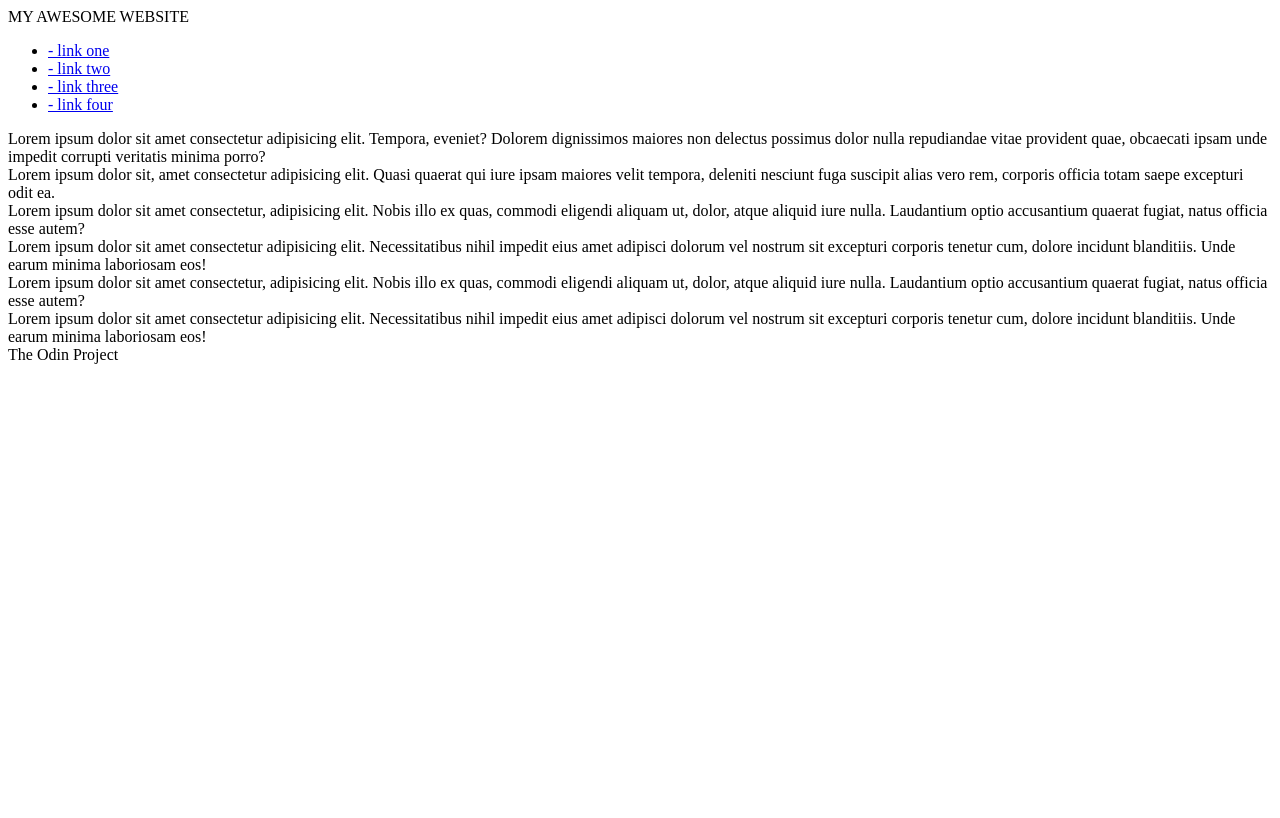
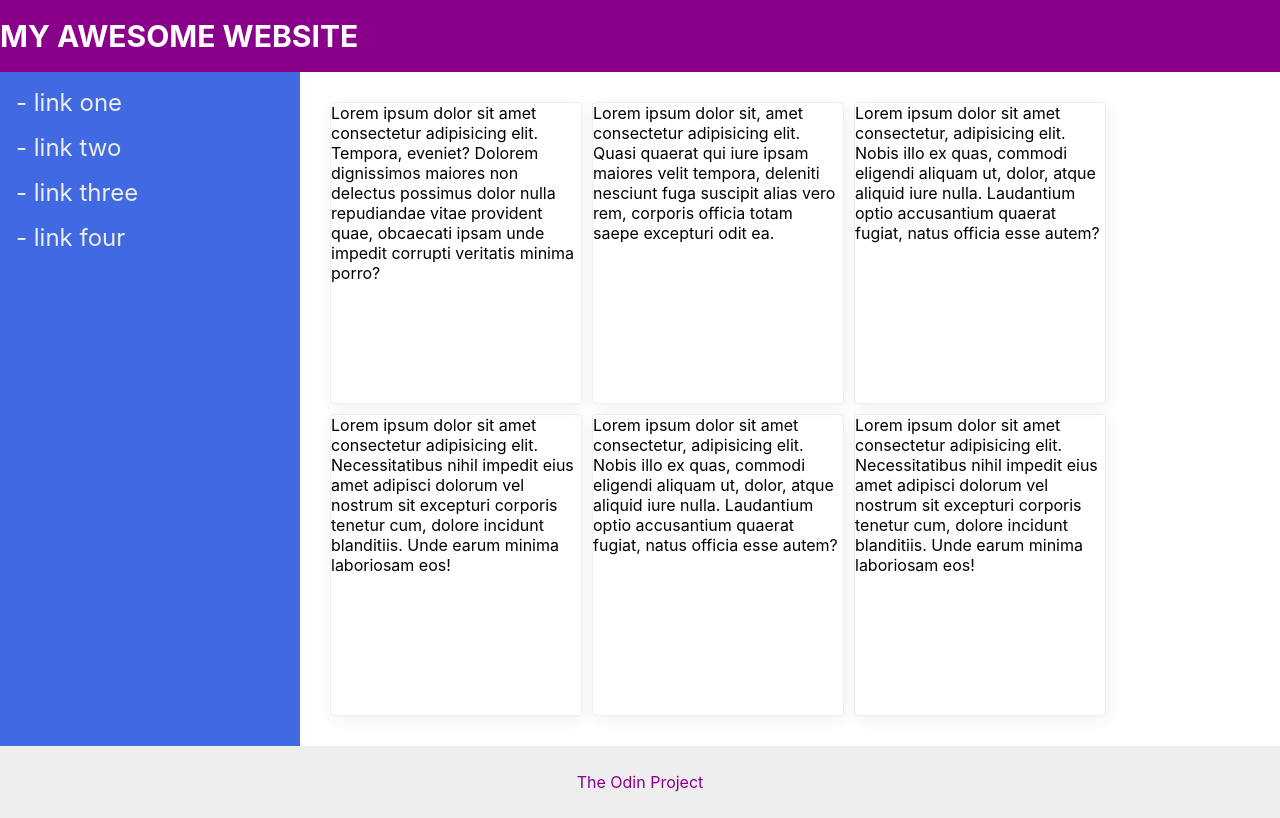
Before and after one commit to stoty321/07-flex-layout-2, a plain HTML site: page index.html in a window 1280 px wide. Drawn offline with Linux system fonts and the light colour scheme.

Commit message:
add flexbox and text stypling to css completed the exercise

```diff
--- a/css/style.css
+++ b/css/style.css
@@ -2,28 +2,72 @@ body {
     font-family: -apple-system, system-ui, -apple-system, BlinkMacSystemFont, 'Segoe UI', Roboto, Oxygen, Ubuntu, Cantarell, 'Open Sans', 'Helvetica Neue', sans-serif;
     margin: 0;
     min-height: 100vh;
+    display:flex;
+    flex-direction: column;
 }
 
+.body{
+    flex: 1;
+    display: flex;
+}
 .header {
     height: 72px;
     background: darkmagenta;
     color: white;
+    display: flex;
+    align-items: center;
+    font-size: 30px;
+    font-weight: bold;
 }
 
 .footer {
     height: 72px;
     background: #eee;
     color: darkmagenta;
+    display: flex;
+    align-items: center;
+    justify-content: center;
 }
 
 .sidebar {
     width: 300px;
     background: royalblue;
     box-sizing: border-box;
+    display: flex;
+    flex-shrink: 0;
+    padding: 16px;
 }
 
 .card {
     border: 1px solid #eee;
     box-shadow: 2px 4px 16px rgba(0,0,0,.06);
     border-radius: 4px;
+    height: 300px;
+    width: 250px;
 }
+.container{
+    display: flex;
+
+}
+.conCard{
+    margin: 30px;
+    display: flex;
+    flex-wrap: wrap;
+    gap: 10px;
+}
+
+ul{
+    list-style-type: none;
+    margin: 0;
+    padding: 0;
+}
+
+a{
+    text-decoration: none;
+    color:#eee;
+    font-size: 24px;
+}
+
+li {
+    margin-bottom: 16px;
+}
--- a/index.html
+++ b/index.html
@@ -5,11 +5,14 @@
     <meta http-equiv="X-UA-Compatible" content="IE=edge">
     <meta name="viewport" content="width=device-width, initial-scale=1.0">
     <title>flex layout 2</title>
+    <link rel="stylesheet" href="css/style.css">
 </head>
 <body>
     <div class="header">
         MY AWESOME WEBSITE
     </div>
+
+    <div class="container">
 
         <div class="sidebar">
             <ul>
@@ -19,13 +22,15 @@
                 <li><a href="#"> - link four</a></li>
             </ul>
         </div>
-
+        <div class="conCard">
             <div class="card">Lorem ipsum dolor sit amet consectetur adipisicing elit. Tempora, eveniet? Dolorem dignissimos maiores non delectus possimus dolor nulla repudiandae vitae provident quae, obcaecati ipsam unde impedit corrupti veritatis minima porro?</div>
             <div class="card">Lorem ipsum dolor sit, amet consectetur adipisicing elit. Quasi quaerat qui iure ipsam maiores velit tempora, deleniti nesciunt fuga suscipit alias vero rem, corporis officia totam saepe excepturi odit ea.</div>
             <div class="card">Lorem ipsum dolor sit amet consectetur, adipisicing elit. Nobis illo ex quas, commodi eligendi aliquam ut, dolor, atque aliquid iure nulla. Laudantium optio accusantium quaerat fugiat, natus officia esse autem?</div>
             <div class="card">Lorem ipsum dolor sit amet consectetur adipisicing elit. Necessitatibus nihil impedit eius amet adipisci dolorum vel nostrum sit excepturi corporis tenetur cum, dolore incidunt blanditiis. Unde earum minima laboriosam eos!</div>
             <div class="card">Lorem ipsum dolor sit amet consectetur, adipisicing elit. Nobis illo ex quas, commodi eligendi aliquam ut, dolor, atque aliquid iure nulla. Laudantium optio accusantium quaerat fugiat, natus officia esse autem?</div>
             <div class="card">Lorem ipsum dolor sit amet consectetur adipisicing elit. Necessitatibus nihil impedit eius amet adipisci dolorum vel nostrum sit excepturi corporis tenetur cum, dolore incidunt blanditiis. Unde earum minima laboriosam eos!</div>
+        </div>
+    </div>
 
     <div class="footer">
         The Odin Project
```
Lines whose indentation alone changed are shown as unchanged.
